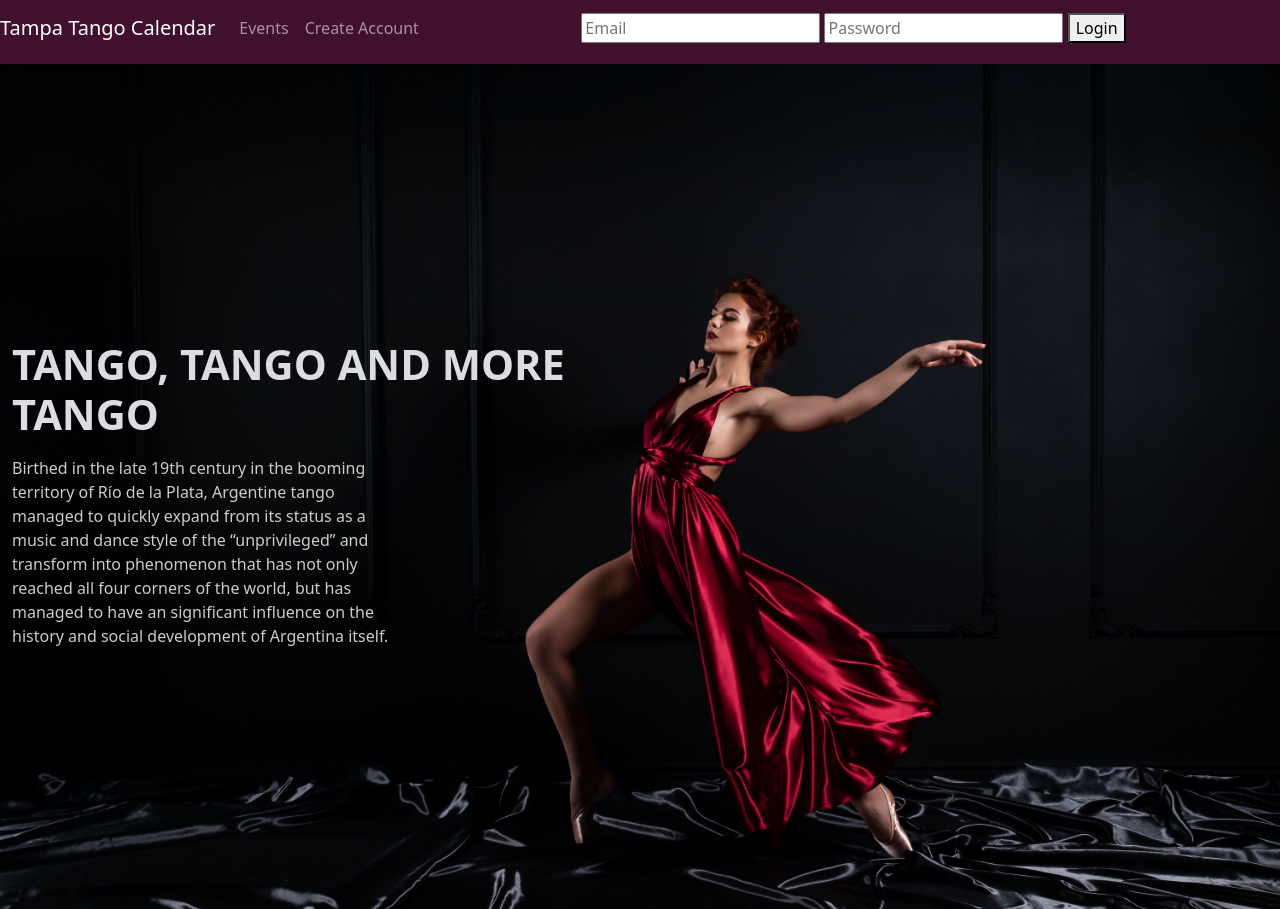
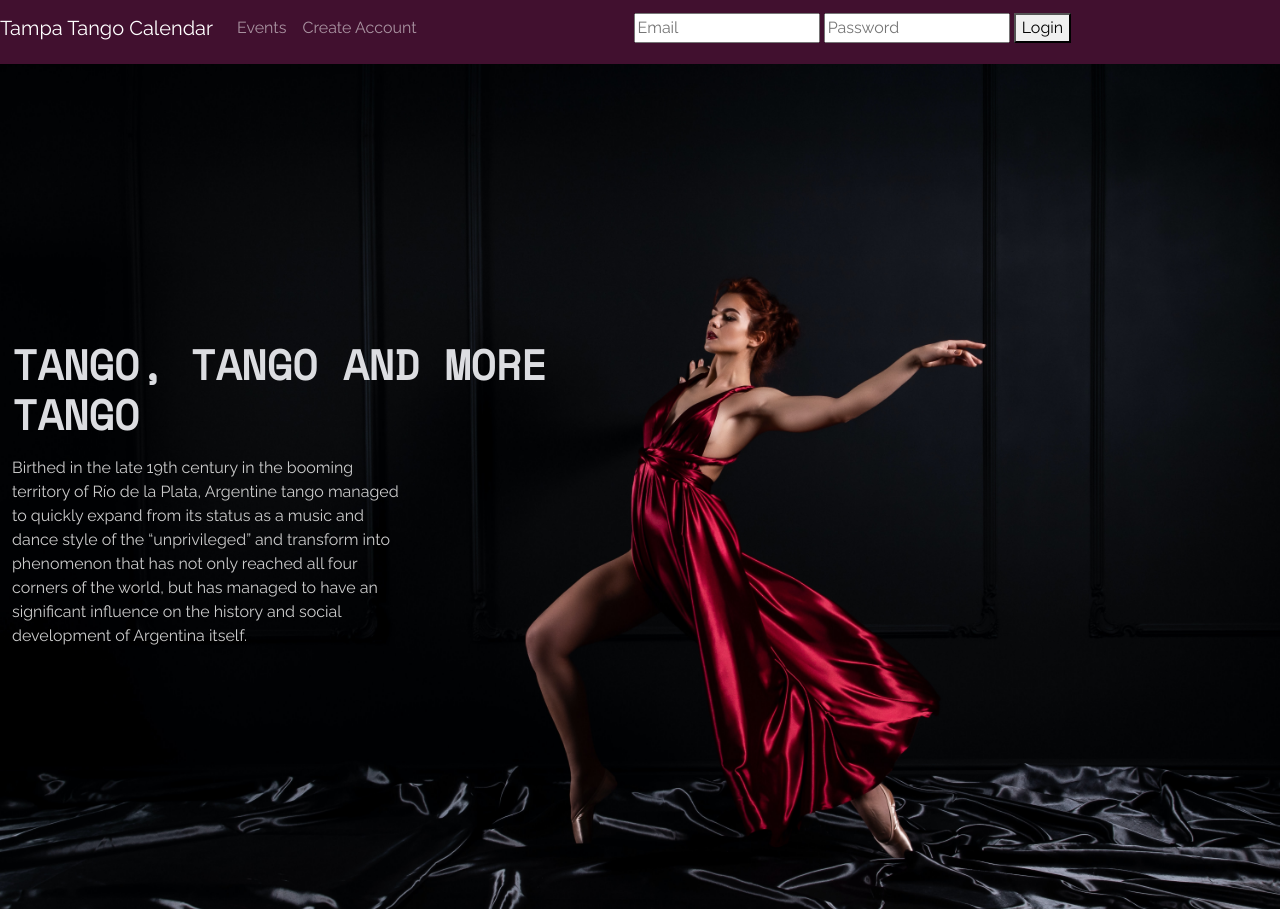
Before and after one commit to SuelenKarbivnychyy/Tampa-Tango-Calendar, a Flask app: page / in a window 1280 px wide. Run offline with Flask 3, Linux system fonts and the light colour scheme; some libraries are stand-ins or nearby versions.

Commit message:
added font styling

```diff
--- a/server.py
+++ b/server.py
@@ -6,6 +6,7 @@ import crud
 from jinja2 import StrictUndefined                                   #configure a Jinja2 setting to make it throw errors for undefined variables
 from datetime import datetime
 import send_email
+from sqlalchemy import update
 
 app = Flask(__name__)
 app.app_context().push()
--- a/templates/base.html
+++ b/templates/base.html
@@ -11,7 +11,19 @@
   <script src="https://cdn.jsdelivr.net/npm/@popperjs/core@2.11.6/dist/umd/popper.min.js" ></script>
   <script src="https://cdn.jsdelivr.net/npm/bootstrap@5.2.2/dist/js/bootstrap.min.js" ></script>
   <script src="https://code.jquery.com/jquery-3.3.1.slim.min.js"></script>
+  <link rel="preconnect" href="https://fonts.googleapis.com"><link rel="preconnect" href="https://fonts.gstatic.com" crossorigin><link href="https://fonts.googleapis.com/css2?family=Abril+Fatface&family=Space+Mono&display=swap" rel="stylesheet">
+  <link rel="preconnect" href="https://fonts.googleapis.com"><link rel="preconnect" href="https://fonts.gstatic.com" crossorigin><link href="https://fonts.googleapis.com/css2?family=Raleway&display=swap" rel="stylesheet">  <style>
+      body{
+      font-family: 'Raleway', sans-serif;
+      }
 
+      h1,h2,h3,h4,h5,h6 {
+        font-family: 'Abril Fatface', cursive;
+        font-family: 'Space Mono', monospace;
+      }
+
+
+  </style>
 
 </head>
 <body>
--- a/templates/events.html
+++ b/templates/events.html
@@ -25,7 +25,7 @@
   <div class="container">
     <div class="row justify-content-center">
         {% for event in events %}
-          <div class="col-3 col-xs-6 p-1">
+          <div class="col-3 col-xs-6 p-2">
             <div class="card h-100">
               <div class="card-header" name="link_to_details" event_id="{{event.id}}">
                 <img src="/static/img/tango{{event.id % 10}}.jpg" class="card-img-top" alt="img">
```
Also changed, not shown: crud.py (+3 -5 lines), templates/user_profile.html (+4 -3 lines).
